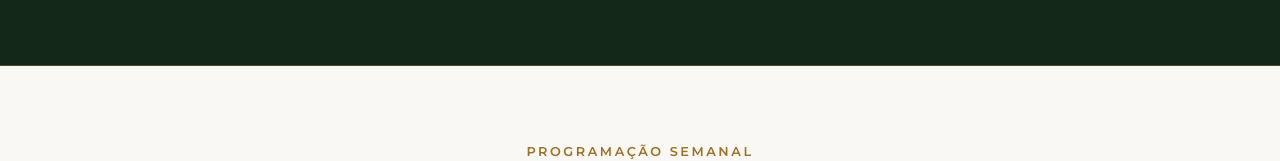
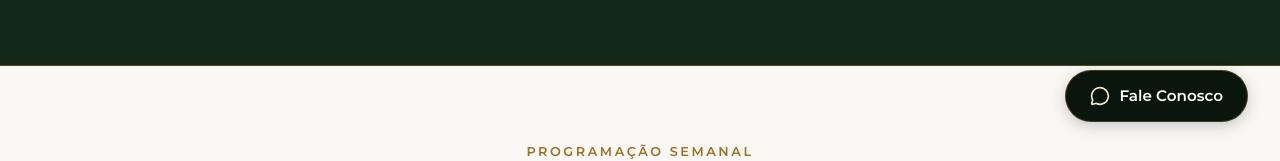
Before and after one commit to Cvinicius-7/terreiro-web, a React (Vite) app: page / in a window 1280 px wide. Shown: the part 646-807 px from the top of the page. Built offline with nearby package versions, Linux system fonts and the light colour scheme; no server answers; the database is empty; a web font is replaced by a local one.

Commit message:
Refatora o botão de contato para formato elegante

```diff
--- a/src/App.jsx
+++ b/src/App.jsx
@@ -21,11 +21,14 @@ function ScrollToTop() {
   return null;
 }
 
+import { FloatingWhatsApp } from './components/FloatingWhatsApp';
+
 function PublicLayout({ children }) {
   return (
     <div style={{ display: 'flex', flexDirection: 'column', minHeight: '100vh' }}>
       <Header />
       <div style={{ flex: 1 }}>{children}</div>
+      <FloatingWhatsApp />
       <Footer />
     </div>
   );
--- /dev/null
+++ b/src/components/FloatingWhatsApp.jsx
@@ -0,0 +1,74 @@
+import React from 'react';
+import { MessageCircle } from 'lucide-react';
+
+export function FloatingWhatsApp() {
+  // Substitua o número abaixo pelo número real do terreiro no formato: 55 + DDD + Numero (sem espaços)
+  const phoneNumber = "5541900000000";
+  const message = "Olá! Gostaria de tirar uma dúvida sobre o Terreiro Luz de Aruanda.";
+  const whatsappUrl = `https://wa.me/${phoneNumber}?text=${encodeURIComponent(message)}`;
+
+  return (
+    <>
+      <style>
+        {`
+          .floating-contact-btn {
+            position: fixed;
+            bottom: 2rem;
+            right: 2rem;
+            background-color: var(--color-mata-dark);
+            color: #ffffff;
+            padding: 0.8rem 1.5rem;
+            border-radius: 9999px;
+            display: flex;
+            align-items: center;
+            gap: 0.6rem;
+            font-weight: 600;
+            font-size: 0.95rem;
+            box-shadow: 0 4px 15px rgba(0,0,0,0.2);
+            z-index: 9999;
+            transition: all 0.3s ease;
+            text-decoration: none;
+            border: 1px solid rgba(196, 145, 60, 0.3); /* Borda Ocre sutil */
+          }
+
+          .floating-contact-btn:hover {
+            transform: translateY(-4px);
+            box-shadow: 0 8px 25px rgba(0,0,0,0.3);
+            background-color: var(--color-mata);
+            border-color: var(--color-ocre);
+          }
+
+          .floating-contact-icon {
+            color: var(--color-ocre-light);
+            transition: color 0.3s ease;
+          }
+
+          .floating-contact-btn:hover .floating-contact-icon {
+            color: #ffffff;
+          }
+
+          /* Ajuste para mobile */
+          @media (max-width: 768px) {
+            .floating-contact-btn {
+              bottom: 1.5rem;
+              right: 1.5rem;
+              padding: 0.7rem 1.2rem;
+              font-size: 0.85rem;
+            }
+          }
+        `}
+      </style>
+      <a
+        href={whatsappUrl}
+        target="_blank"
+        rel="noopener noreferrer"
+        className="floating-contact-btn"
+        aria-label="Fale conosco"
+        title="Fale conosco"
+      >
+        <MessageCircle size={20} className="floating-contact-icon" />
+        <span>Fale Conosco</span>
+      </a>
+    </>
+  );
+}
```
